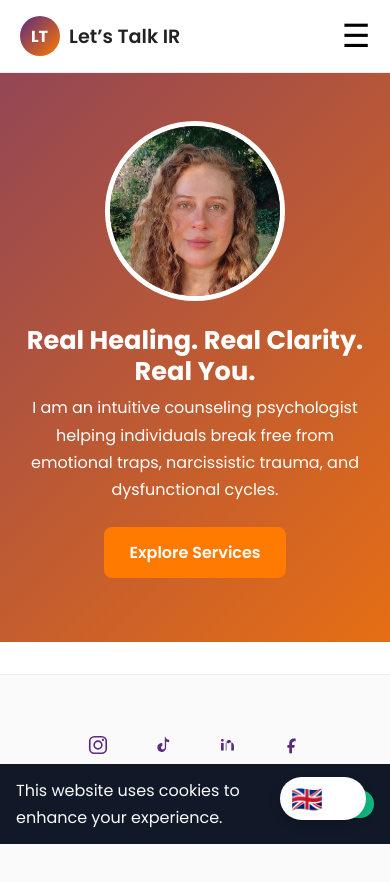
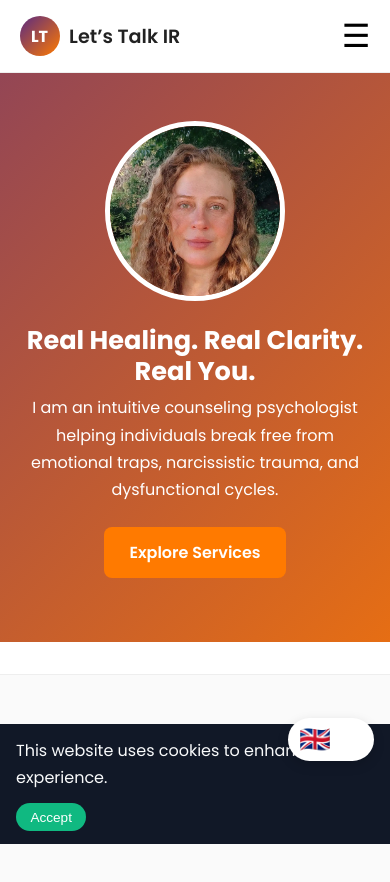
Before and after one commit to Germain712/letstalk-ir, a website: page index.html in a window 390 px wide. Shown: the top 882 px of the page. Drawn offline with Linux system fonts and the light colour scheme.

Commit message:
fixed the overlapping of the languge toggle button over the the cookie banner that is/was showing on mobile devices

```diff
--- a/styles.css
+++ b/styles.css
@@ -596,7 +596,7 @@ p {
   border: none;
   font-size: 1.6rem;
   cursor: pointer;
-  z-index: 999;
+  z-index: 1001;
   display: none;
 }
 
@@ -609,6 +609,18 @@ p {
     display: inline-flex;
     align-items: center;
     justify-content: center;
+    bottom: 5.2rem;
+    right: 1rem;
+  }
+
+  .cookie-banner {
+    padding: 0.8rem 1rem 5.4rem;
+    flex-direction: column;
+    align-items: flex-start;
+  }
+
+  .cookie-banner button {
+    align-self: flex-start;
   }
 }
 
```
